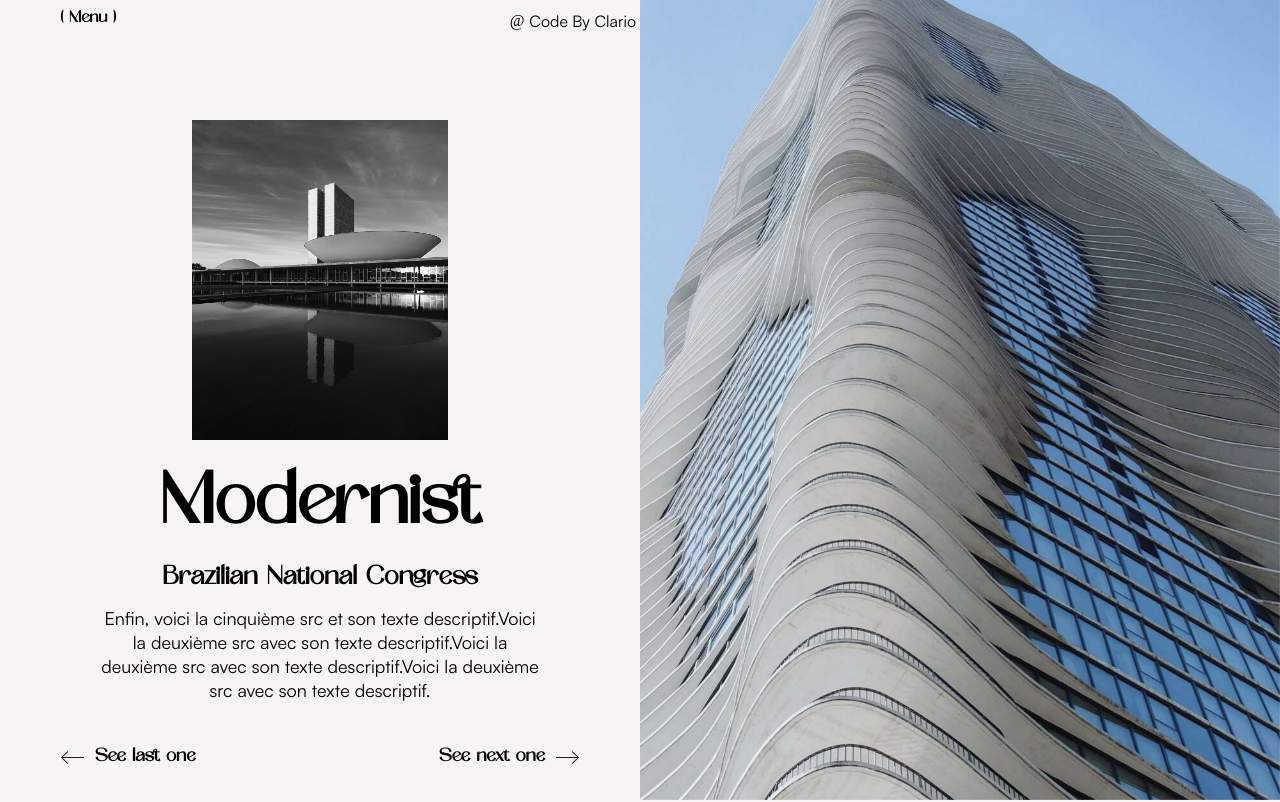
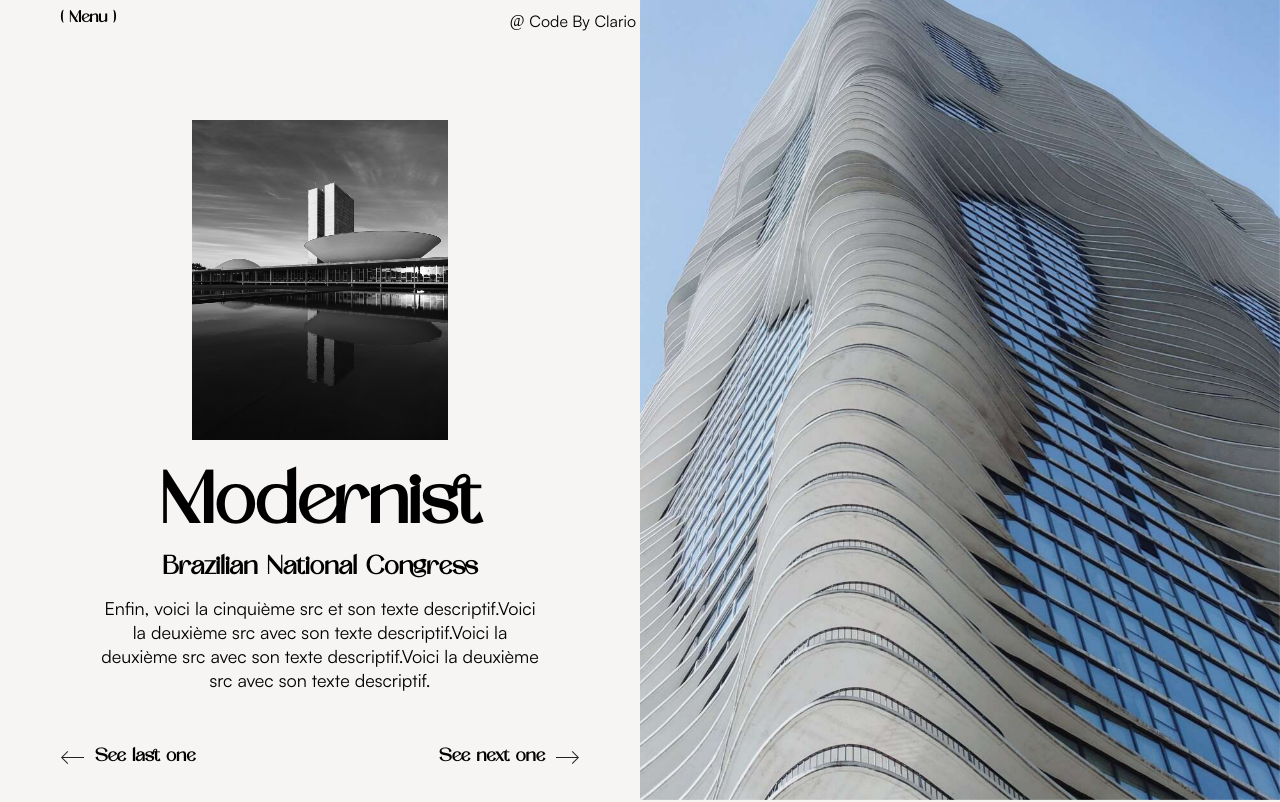
Before and after one commit to ccadran/Architecture-gallery, a Next.js app: page / in a window 1280 px wide. Shown: the top 802 px of the page. Built offline with nearby package versions, Linux system fonts and the light colour scheme.

Commit message:
add title anim

```diff
--- a/src/app/components/HeroSlider/MainContent/content.module.scss
+++ b/src/app/components/HeroSlider/MainContent/content.module.scss
@@ -49,11 +49,12 @@
   .genre {
     font-size: 72px;
     margin-top: 28px;
-    margin-bottom: 14px;
+    margin-bottom: 4px;
   }
   .title {
     margin-bottom: 12px;
     font-size: 26px;
+    font-weight: 600;
   }
   .description {
     font-size: 18px;
```
